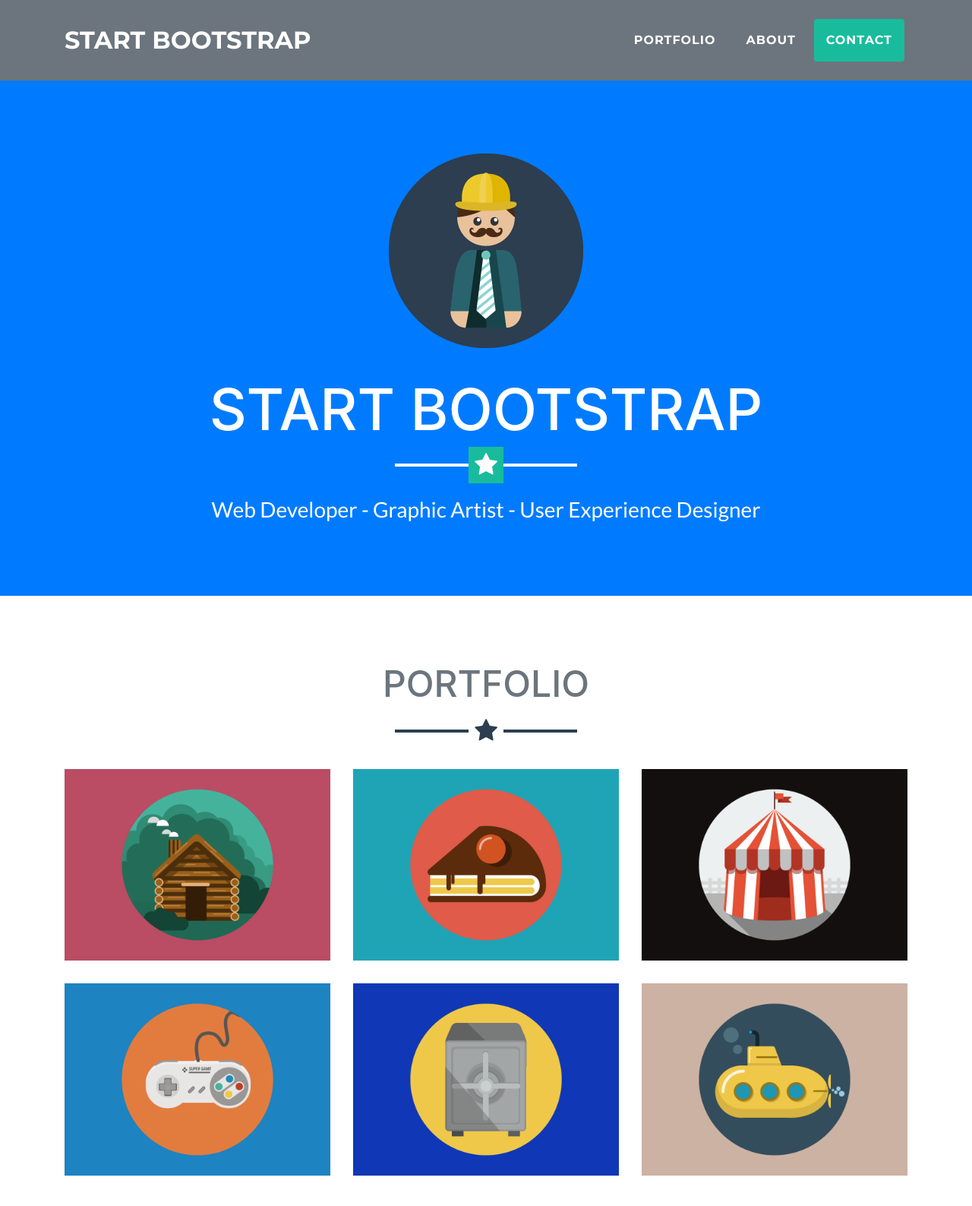
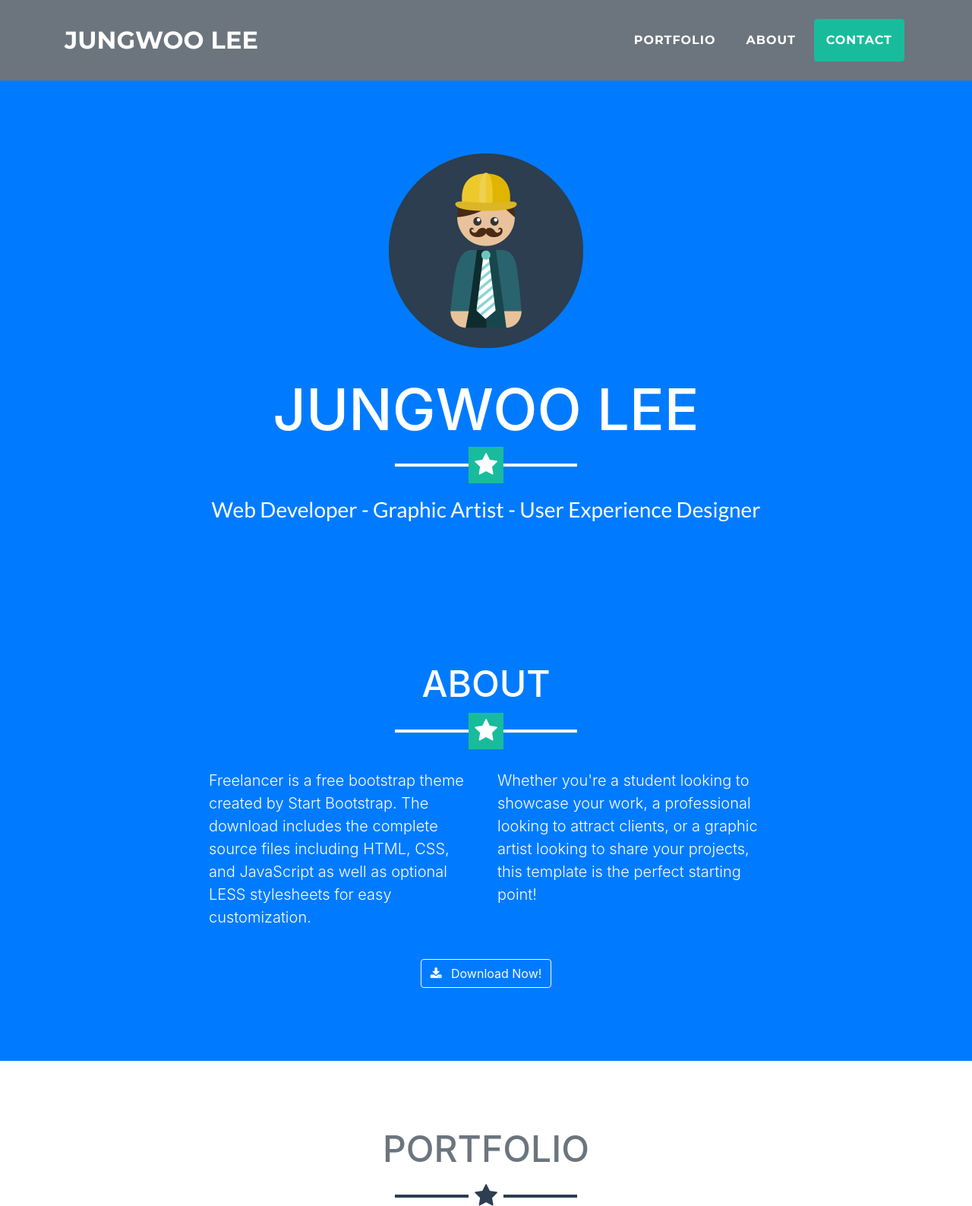
Before and after one commit to jungwoolee98/me, a website with bundled scripts: page index.html in a window 1280 px wide. Shown: the top 1587 px of the page at 76% size. Built offline with nearby package versions, Linux system fonts and the light colour scheme.

Commit message:
Switched about and portfolio

```diff
--- a/index.html
+++ b/index.html
@@ -5,10 +5,10 @@
 
     <meta charset="utf-8">
     <meta name="viewport" content="width=device-width, initial-scale=1, shrink-to-fit=no">
-    <meta name="description" content="">
-    <meta name="author" content="">
+    <meta name="description" content="Personal website for Jungwoo Lee">
+    <meta name="author" content="Jungwoo Lee">
 
-    <title>Freelancer - Start Bootstrap Theme</title>
+    <title>Jungwoo Lee</title>
 
     <!-- Bootstrap core CSS -->
     <link href="vendor/bootstrap/css/bootstrap.min.css" rel="stylesheet">
@@ -31,7 +31,7 @@
     <!-- Navigation -->
     <nav class="navbar navbar-expand-lg bg-secondary fixed-top text-uppercase" id="mainNav">
       <div class="container">
-        <a class="navbar-brand js-scroll-trigger" href="#page-top">Start Bootstrap</a>
+        <a class="navbar-brand js-scroll-trigger" href="#page-top">Jungwoo Lee</a>
         <button class="navbar-toggler navbar-toggler-right text-uppercase bg-primary text-white rounded" type="button" data-toggle="collapse" data-target="#navbarResponsive" aria-controls="navbarResponsive" aria-expanded="false" aria-label="Toggle navigation">
           Menu
           <i class="fa fa-bars"></i>
@@ -56,11 +56,33 @@
     <header class="masthead bg-primary text-white text-center">
       <div class="container">
         <img class="img-fluid mb-5 d-block mx-auto" src="img/profile.png" alt="">
-        <h1 class="text-uppercase mb-0">Start Bootstrap</h1>
+        <h1 class="text-uppercase mb-0">Jungwoo Lee</h1>
         <hr class="star-light">
         <h2 class="font-weight-light mb-0">Web Developer - Graphic Artist - User Experience Designer</h2>
       </div>
     </header>
+
+    <!-- About Section -->
+    <section class="bg-primary text-white mb-0" id="about">
+      <div class="container">
+        <h2 class="text-center text-uppercase text-white">About</h2>
+        <hr class="star-light mb-5">
+        <div class="row">
+          <div class="col-lg-4 ml-auto">
+            <p class="lead">Freelancer is a free bootstrap theme created by Start Bootstrap. The download includes the complete source files including HTML, CSS, and JavaScript as well as optional LESS stylesheets for easy customization.</p>
+          </div>
+          <div class="col-lg-4 mr-auto">
+            <p class="lead">Whether you're a student looking to showcase your work, a professional looking to attract clients, or a graphic artist looking to share your projects, this template is the perfect starting point!</p>
+          </div>
+        </div>
+        <div class="text-center mt-4">
+          <a class="btn btn-xl btn-outline-light" href="#">
+            <i class="fa fa-download mr-2"></i>
+            Download Now!
+          </a>
+        </div>
+      </div>
+    </section>
 
     <!-- Portfolio Grid Section -->
     <section class="portfolio" id="portfolio">
@@ -128,28 +150,6 @@
               <img class="img-fluid" src="img/portfolio/submarine.png" alt="">
             </a>
           </div>
-        </div>
-      </div>
-    </section>
-
-    <!-- About Section -->
-    <section class="bg-primary text-white mb-0" id="about">
-      <div class="container">
-        <h2 class="text-center text-uppercase text-white">About</h2>
-        <hr class="star-light mb-5">
-        <div class="row">
-          <div class="col-lg-4 ml-auto">
-            <p class="lead">Freelancer is a free bootstrap theme created by Start Bootstrap. The download includes the complete source files including HTML, CSS, and JavaScript as well as optional LESS stylesheets for easy customization.</p>
-          </div>
-          <div class="col-lg-4 mr-auto">
-            <p class="lead">Whether you're a student looking to showcase your work, a professional looking to attract clients, or a graphic artist looking to share your projects, this template is the perfect starting point!</p>
-          </div>
-        </div>
-        <div class="text-center mt-4">
-          <a class="btn btn-xl btn-outline-light" href="#">
-            <i class="fa fa-download mr-2"></i>
-            Download Now!
-          </a>
         </div>
       </div>
     </section>
```
